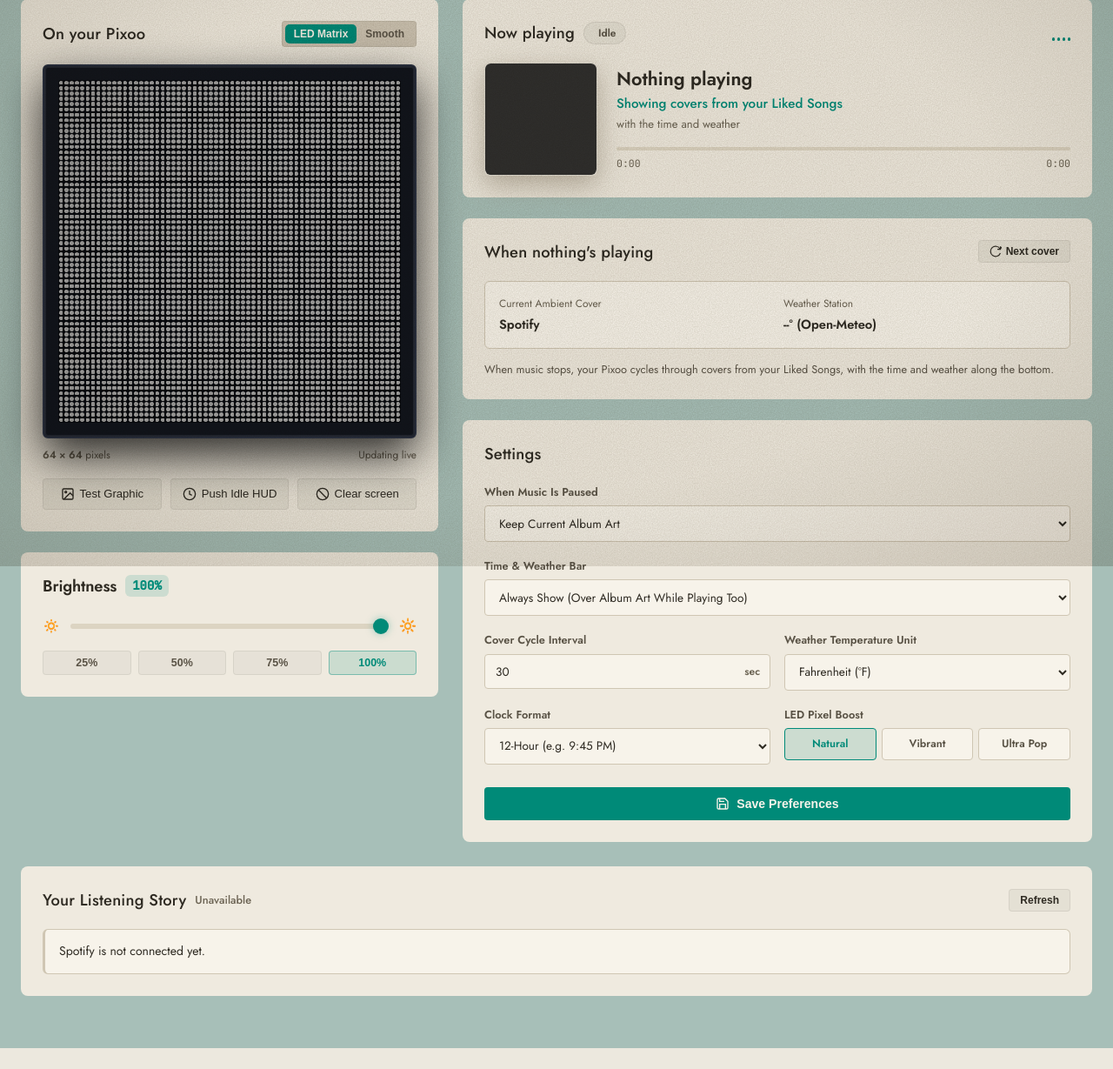
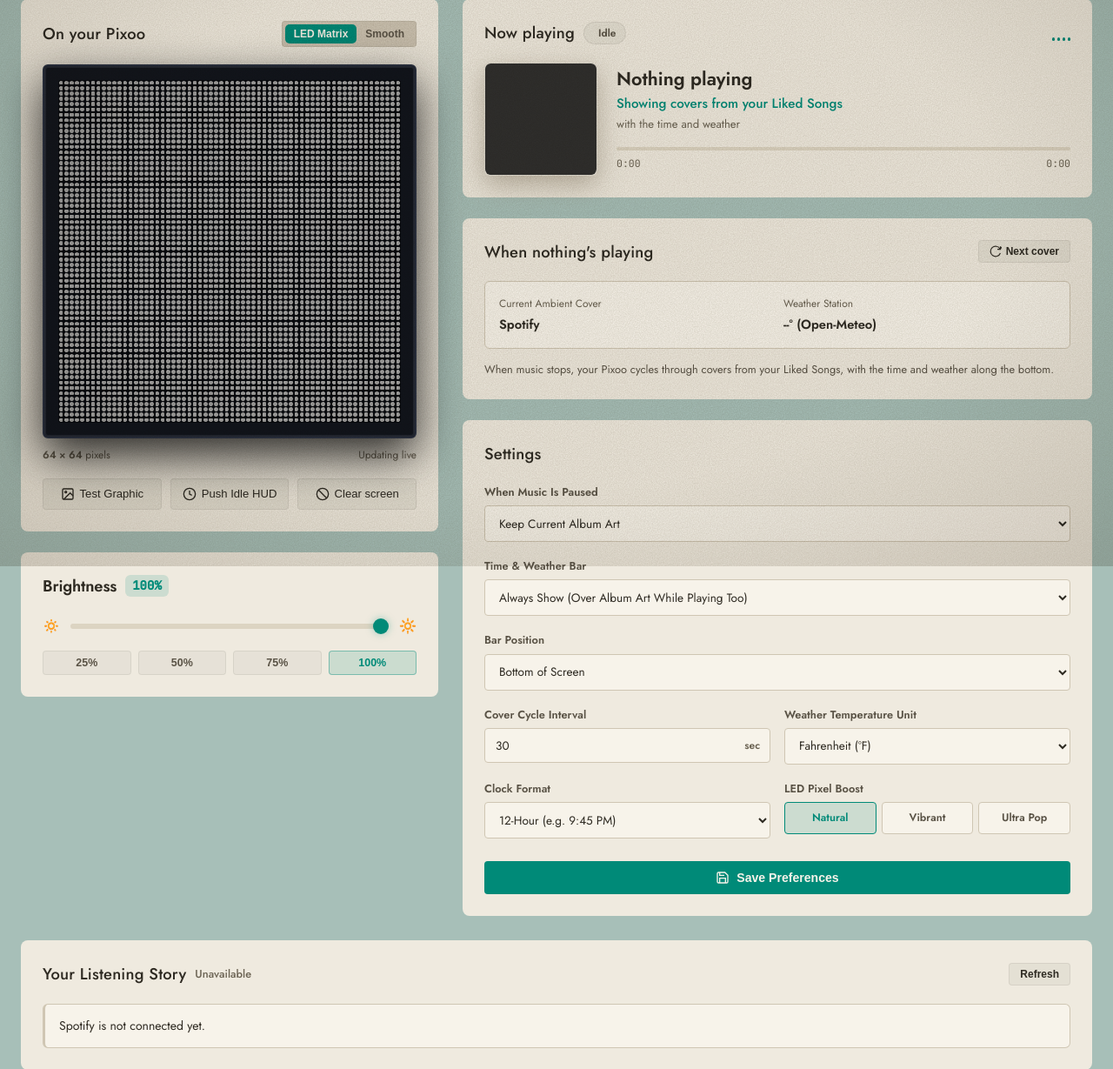
Before and after one commit to getinet/SpotDivoom, a Flask app: page / in a window 1280 px wide. Shown: the part 149-1378 px from the top of the page at 87% size. Before the commit the page ends 1354 px from the top, so only its background shows below. Run offline with Flask 3, Linux system fonts and the light colour scheme; data that the repository does not hold is empty.

Commit message:
Add option to show the time & weather bar at the top
- New HUD_POSITION setting (bottom | top), default bottom
- Bar Position dropdown in the dashboard settings, saved to .env
- Idle screen redraws right after settings are saved

```diff
--- a/spotdivoom/app.py
+++ b/spotdivoom/app.py
@@ -158,7 +158,7 @@ class SpotDivoomApp:
     def update_idle_display(self, force_new_cover: bool = False):
         """
         Renders and sends the idle screen: cover of a liked track with
-        the current time and weather HUD at the bottom.
+        the current time and weather HUD (top or bottom, per HUD_POSITION).
         """
         now = time.time()
         now_dt = datetime.datetime.now()
@@ -198,6 +198,7 @@ class SpotDivoomApp:
                 use_24h=settings.use_24h_time,
                 contrast=settings.enhance_contrast,
                 color=settings.enhance_color,
+                position=settings.hud_position,
             )
             success = self.pixoo.send_image(hud_frame)
             if success:
@@ -225,6 +226,7 @@ class SpotDivoomApp:
                 contrast=settings.enhance_contrast,
                 color=settings.enhance_color,
                 brightness=brightness,
+                position=settings.hud_position,
             )
         return process_image_for_pixoo(
             self.current_raw_cover,
--- a/spotdivoom/config.py
+++ b/spotdivoom/config.py
@@ -47,6 +47,8 @@ class Settings:
     use_24h_time: bool = os.getenv("USE_24H_TIME", "false").lower() in ("true", "1", "yes")
     # Keep the time & weather bar on screen while a song is playing too, not just when idle
     always_show_hud: bool = os.getenv("ALWAYS_SHOW_HUD", "true").lower() in ("true", "1", "yes")
+    # Where the time & weather bar sits on the screen: 'bottom' or 'top'
+    hud_position: str = "top" if os.getenv("HUD_POSITION", "bottom").strip().lower() == "top" else "bottom"
 
     # Weather settings
     weather_unit: str = os.getenv("WEATHER_UNIT", "F").upper()  # 'F' or 'C'
--- a/spotdivoom/server.py
+++ b/spotdivoom/server.py
@@ -114,6 +114,7 @@ def api_status():
             "idle_cycle_interval": settings.idle_cycle_interval,
             "use_24h_time": settings.use_24h_time,
             "always_show_hud": settings.always_show_hud,
+            "hud_position": settings.hud_position,
             "weather_unit": settings.weather_unit,
             "enhance_contrast": settings.enhance_contrast,
             "enhance_color": settings.enhance_color,
@@ -196,7 +197,7 @@ def api_test_idle():
 
     ws = WeatherService(unit=settings.weather_unit)
     w = ws.get_weather()
-    frame = render_idle_cover_with_hud(create_spotify_idle_image(), weather=w)
+    frame = render_idle_cover_with_hud(create_spotify_idle_image(), weather=w, position=settings.hud_position)
     client = PixooClient(settings.pixoo_ip)
     ok = client.send_image(frame)
     if ok:
@@ -231,6 +232,8 @@ def api_save_settings():
         settings.use_24h_time = bool(data["use_24h_time"])
     if "always_show_hud" in data:
         settings.always_show_hud = bool(data["always_show_hud"])
+    if "hud_position" in data:
+        settings.hud_position = "top" if str(data["hud_position"]).lower() == "top" else "bottom"
     if "weather_unit" in data:
         settings.weather_unit = str(data["weather_unit"]).upper()
     if "enhance_contrast" in data:
@@ -247,6 +250,7 @@ def api_save_settings():
                 "IDLE_CYCLE_INTERVAL": str(settings.idle_cycle_interval),
                 "USE_24H_TIME": "true" if settings.use_24h_time else "false",
                 "ALWAYS_SHOW_HUD": "true" if settings.always_show_hud else "false",
+                "HUD_POSITION": settings.hud_position,
                 "WEATHER_UNIT": settings.weather_unit,
                 "ENHANCE_CONTRAST": str(settings.enhance_contrast),
                 "ENHANCE_COLOR": str(settings.enhance_color),
@@ -271,6 +275,9 @@ def api_save_settings():
 
     # Redraw the now-playing frame right away so bar/clock changes show without waiting a minute
     app_instance = current_app_instance
+    if app_instance:
+        # Idle screen: force a redraw on the daemon's next poll tick
+        app_instance.last_idle_minute = -1
     if app_instance and app_instance.last_is_playing and app_instance.current_raw_cover is not None:
         try:
             app_instance.send_track_frame()
--- a/spotdivoom/web/static/js/app.js
+++ b/spotdivoom/web/static/js/app.js
@@ -49,6 +49,7 @@ document.addEventListener('DOMContentLoaded', () => {
   const selectWeatherUnit = document.getElementById('selectWeatherUnit');
   const selectTimeFormat = document.getElementById('selectTimeFormat');
   const selectAlwaysShowHud = document.getElementById('selectAlwaysShowHud');
+  const selectHudPosition = document.getElementById('selectHudPosition');
   const toastContainer = document.getElementById('toastContainer');
 
   // State
@@ -267,6 +268,7 @@ document.addEventListener('DOMContentLoaded', () => {
         selectWeatherUnit.value = data.settings.weather_unit || 'F';
         selectTimeFormat.value = data.settings.use_24h_time ? 'true' : 'false';
         selectAlwaysShowHud.value = data.settings.always_show_hud === false ? 'false' : 'true';
+        selectHudPosition.value = data.settings.hud_position === 'top' ? 'top' : 'bottom';
 
         const boost = data.settings.enhance_contrast || 1.0;
         if (boost >= 1.25) document.getElementById('presetUltra').checked = true;
@@ -348,6 +350,7 @@ document.addEventListener('DOMContentLoaded', () => {
       weather_unit: selectWeatherUnit.value,
       use_24h_time: selectTimeFormat.value === 'true',
       always_show_hud: selectAlwaysShowHud.value === 'true',
+      hud_position: selectHudPosition.value,
       enhance_contrast: boostVal,
       enhance_color: boostVal,
     };
--- a/spotdivoom/web/templates/index.html
+++ b/spotdivoom/web/templates/index.html
@@ -257,6 +257,15 @@
               </select>
             </div>
 
+            <!-- Time & Weather Bar Position -->
+            <div class="form-group">
+              <label for="selectHudPosition" class="form-label">Bar Position</label>
+              <select id="selectHudPosition" class="form-select">
+                <option value="bottom">Bottom of Screen</option>
+                <option value="top">Top of Screen</option>
+              </select>
+            </div>
+
             <!-- Two-column settings -->
             <div class="form-grid-2">
               <div class="form-group">
```
Also changed, not shown: spotdivoom/display.py (+16 -9 lines), README.md, 1 other file.
